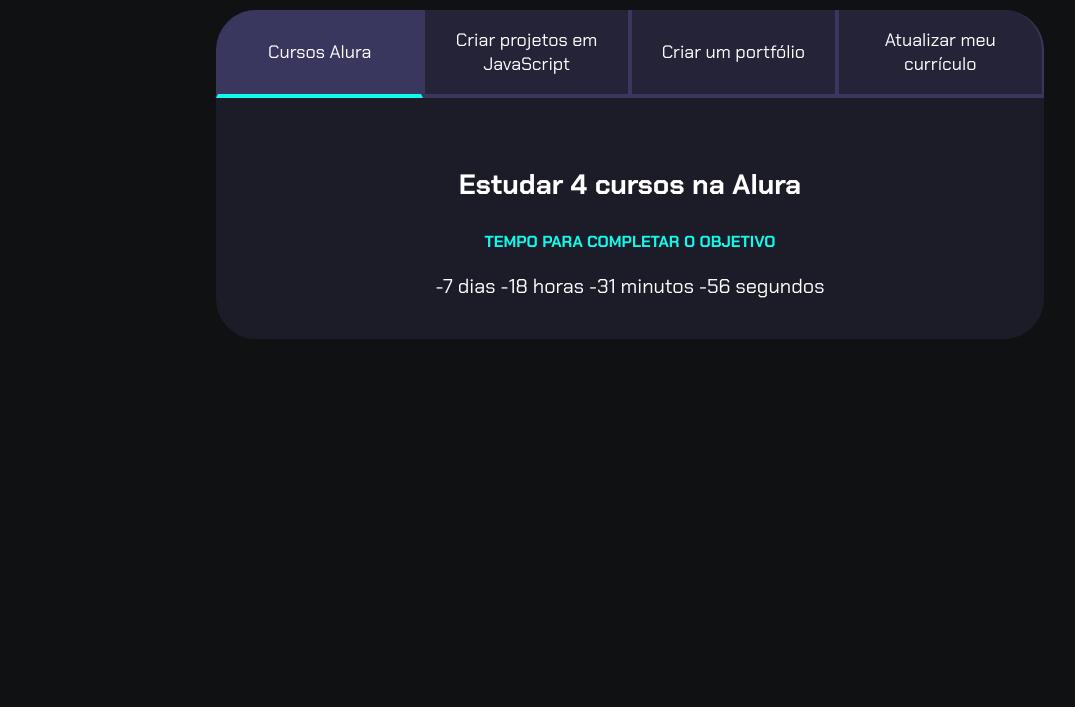
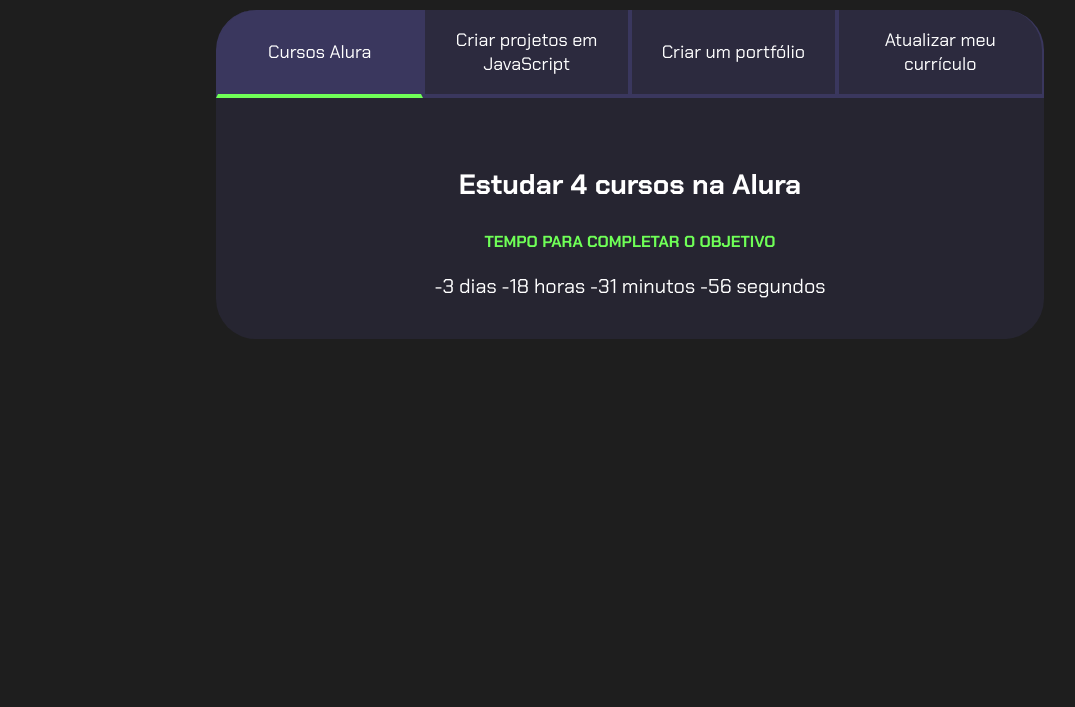
Before and after one commit to PivottoAlex/PROGRAMACAO_3D_OFICIAL, a plain HTML site: page index.html in a window 1280 px wide. Shown: the part 93-800 px from the top of the page, without its empty margins (10-1085 px from the left). Drawn offline with Linux system fonts and the light colour scheme.

Commit message:
Add files via upload

```diff
--- a/main.js
+++ b/main.js
@@ -1,7 +1,8 @@
 const botoes = document.querySelectorAll(".botao");
 const textos = document.querySelectorAll(".aba-conteudo");
 const contadores = document.querySelectorAll(".contador");
-const tempoObjetivo1 = new Date("2024-04-05T00:00:00");
+const tempoObjetivo1 = new Date("2024-04-09T00:00:00");
+
 contadores[0].textContent = calculaTempo(tempoObjetivo1);
 
 function calculaTempo (tempoObjetivo){
@@ -14,10 +15,12 @@
 
     segundos %= 60;
     minutos %= 60;
-    horas%= 24;
+    horas %= 24;
 
-    return dias + " dias " + horas + " horas " +  minutos + " minutos "+ segundos + " segundos ";
+
+    return dias + " dias " + horas + " horas " + minutos + " minutos " + segundos + " segundos ";
 }
+
 for (let i=0; i < botoes.length; i++){
     botoes[i].onclick=function(){
 
--- a/style.css
+++ b/style.css
@@ -1,8 +1,8 @@
 @import url('https://fonts.googleapis.com/css2?family=Chakra+Petch:ital,wght@0,300;0,400;0,500;0,600;0,700;1,300;1,400;1,500;1,600;1,700&family=Josefin+Sans:wght@400;700&family=Poppins:wght@300;400;500;700&display=swap');
 
 :root{
-    --cor-de-fundo: #101112;
-    --verde: #10fbec;
+    --cor-de-fundo: #1E1E1E;
+    --verde: #6FFF57;
     --branco: #FFFFFF;
     --botao-ativo: #3A375E;
     --botao-inativo: rgba(58, 55, 94, 0.5);
@@ -85,10 +85,12 @@
     color: var(--verde);
     text-transform: uppercase;
 }
+
 .contador{
     font-size: 20px;
     text-align: center;
 }
+
 @media screen and (min-width: 768px) {
     .botoes{
         display: flex;
```
Also changed, not shown: index.html (line endings or trailing spaces).
